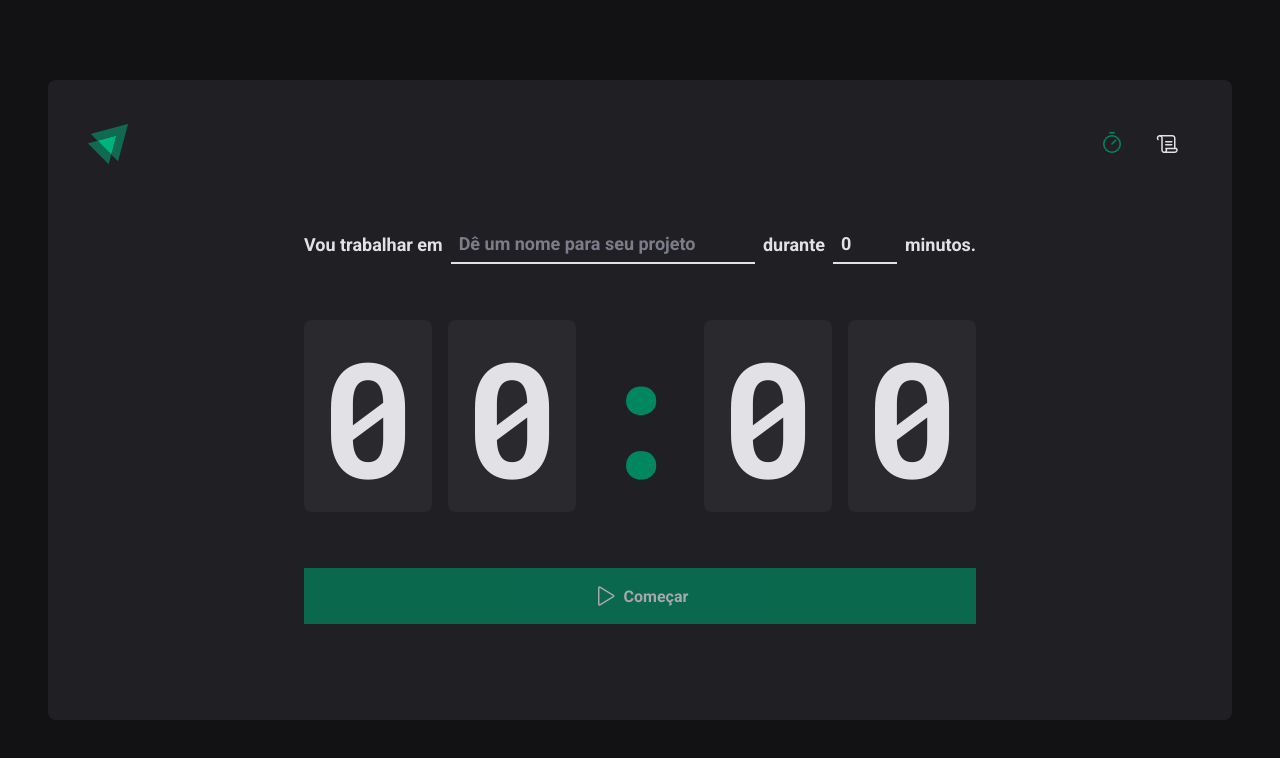
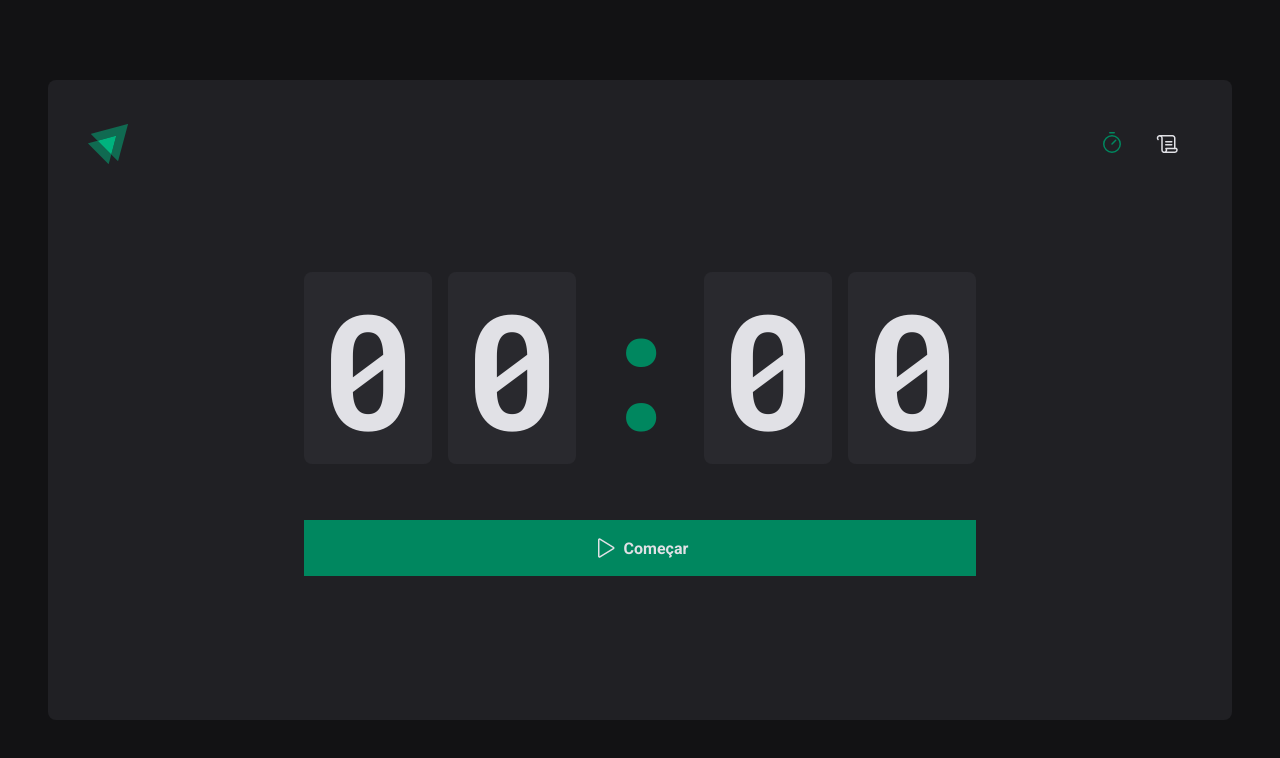
Before and after one commit to viniciusfg05/ignite22-timer, a React (Vite) app: page / in a window 1280 px wide. Shown: the top 758 px of the page. Built offline with nearby package versions, Linux system fonts and the light colour scheme.

Commit message:
Usando context API

```diff
--- /dev/null
+++ b/src/pages/Home/Components/CountDown/index.tsx
@@ -0,0 +1,68 @@
+import { differenceInSeconds } from "date-fns";
+import { useContext, useEffect, useState } from "react";
+import { CycleContext } from "../..";
+import { CountDownContainer, Separator } from "./styles";
+
+
+export function CountDown() {
+  const { activeCycle, activeCycleId, markCurrentCycleAsFinished} = useContext(CycleContext)
+
+  const [ amountSecondsPassed, setAmountSecondsPassed ] = useState(0) // Armazena o total de segundo que passo
+
+  const totalSeconds = activeCycle ? activeCycle.minutesAmount * 60 : 0 // Convert os minutos em segundos
+
+  useEffect(() => {
+    let interval: number;
+
+    // Se tiver um ciclo ativo, vou da um setInterfvalo
+    if(activeCycle) {
+      interval = setInterval(() => {
+        // diferença da data atual com a data do startCicle
+        const secondsDifference = differenceInSeconds( new Date(), activeCycle.startDate )
+
+        if(secondsDifference >= totalSeconds) {
+          markCurrentCycleAsFinished()
+
+          setAmountSecondsPassed(totalSeconds)
+          clearInterval(interval)
+
+        } else {
+          // se ainda não completou o total de segundo eu atualizado os segundos restantes
+          setAmountSecondsPassed(secondsDifference)
+        }
+
+
+      }, 1000)
+    }
+
+    return () => {
+      clearInterval(interval)
+    }
+  }, [activeCycle])
+
+
+  const currentSeconds = activeCycle ? totalSeconds - amountSecondsPassed : 0 // total de segundos menos o segundo que passou
+
+  const minutesAmount = Math.floor(currentSeconds / 60)
+  const secondsAmount = currentSeconds % 60 // Pega o resto da divisão
+
+  const minutes = String(minutesAmount).padStart(2, '0')
+  const seconds = String(secondsAmount).padStart(2, '0')
+
+  // Mostra o time no title da aba
+  useEffect(() => {
+    if(activeCycle) {
+      document.title = `${minutes}:${seconds}`
+    }
+  }, [minutes, seconds])
+
+  return (
+      <CountDownContainer>
+      <span>{minutes[0]}</span>
+      <span>{minutes[1]}</span>
+      <Separator>:</Separator>
+      <span>{seconds[0]}</span>
+      <span>{seconds[1]}</span>
+    </CountDownContainer>
+  )
+}
--- /dev/null
+++ b/src/pages/Home/Components/CountDown/styles.ts
@@ -0,0 +1,26 @@
+import styled from "styled-components"
+
+export const CountDownContainer = styled.header`
+    font-family: 'Roboto Mono', monospace;
+    font-size: 10rem;
+    line-height: 8rem;
+    color: ${(props) => props.theme['gray-100']};
+
+    display: flex;
+    gap: 1rem;
+
+    span {
+        background: ${(props) => props.theme['gray-700']};
+        padding: 2rem 1rem;
+        border-radius: 8px;
+    }
+
+`
+
+export const Separator = styled.div`
+    padding: 2rem 0;
+    color: ${(props) => props.theme['green-500']};
+    overflow: hidden;
+    display: flex;
+    justify-content: center;
+`
--- /dev/null
+++ b/src/pages/Home/Components/NewCicleForm/index.tsx
@@ -0,0 +1,56 @@
+import { MunutesAmountInput, TaskInput, FormContainer } from "./styles";
+import * as zod from 'zod' // usamos ess sitaxe, quando a bibioteca não exporta default
+import { useForm } from "react-hook-form";
+import { zodResolver } from '@hookform/resolvers/zod';
+
+
+
+const newCycleFormValidationSchema = zod.object({
+  //Validando um objeto por isso, zod.object
+  task: zod.string().min(5, "Informe a tarefa"),
+  minutesAmount: zod.number().min(1, 'Ciclo precisar ser no mínimo 5 minutos').max(60, 'Ciclo precisar ser no mínimo 60 minutos')
+})
+
+type NewCycleFormProps = zod.infer<typeof newCycleFormValidationSchema>
+
+export function NewCycleForm() {
+  const { register, handleSubmit, watch, reset } = useForm<NewCycleFormProps>({
+    resolver: zodResolver(newCycleFormValidationSchema),
+    defaultValues: {
+      task: '',
+      minutesAmount: 0,
+    }
+  })
+
+    return (
+        <FormContainer>
+          <label htmlFor="task">Vou trabalhar em</label>
+          <TaskInput
+            list="taskSuggestions"
+            disabled={!!activeCycle}
+            placeholder="Dê um nome para seu projeto"
+            {...register('task')} // nome para o input, tira o id que o register  já
+
+          />
+
+          <datalist id="taskSuggestions">
+            <option value="Projeto 1" />
+            <option value="Projeto 1" />
+            <option value="banana 1" />
+          </datalist>
+
+          <label htmlFor="minutesAmount">durante</label>
+          <MunutesAmountInput
+            type='number'
+            placeholder="00"
+            disabled={!!activeCycle}
+            step=""
+            min="1"
+            max="60"
+            {...register('minutesAmount', { valueAsNumber: true })}
+          />
+
+          <span>minutos.</span>
+        </FormContainer>
+    )
+}
--- /dev/null
+++ b/src/pages/Home/Components/NewCicleForm/styles.ts
@@ -0,0 +1,45 @@
+import styled from "styled-components"
+
+export const FormContainer = styled.main`
+    width: 100%;
+    display: flex;
+    align-items: center;
+    justify-content: center;
+    gap: 0.5rem;
+    color: ${(props) => props.theme['gray-100']};
+    font-size: 1.125rem;
+    font-weight: bold;
+    flex-wrap: wrap;
+`
+
+const BaseInput = styled.input`
+    background: transparent;
+    height: 2.5rem;
+    border: 0;
+    border-bottom: 2px solid ${(props) => props.theme['gray-100']};
+    font-weight: bold;
+    font-size: 1.125rem;
+    padding: 0 0.5rem;
+    color: ${(props) => props.theme['gray-100']};
+
+    &:focus {
+        box-shadow: none;
+        border-color: ${(props) => props.theme['green-500']};
+    }
+
+    &::placeholder {
+        color: ${(props) => props.theme['gray-500']};
+    }
+`
+
+export const TaskInput = styled(BaseInput)`
+    flex: 1;
+
+    &::-webkit-calendar-picker-indicator {
+        display: none !important;
+    }
+`
+
+export const MunutesAmountInput = styled(BaseInput)`
+    width: 4rem;
+`
--- a/src/pages/Home/index.tsx
+++ b/src/pages/Home/index.tsx
@@ -1,19 +1,10 @@
 import { HandPalm, Play } from "phosphor-react";
 import { useForm } from "react-hook-form";
-import { zodResolver } from '@hookform/resolvers/zod';
-import * as zod from 'zod' // usamos ess sitaxe, quando a bibioteca não exporta default
-import { CountDownContainer, FormContainer, HomeContainer, MunutesAmountInput, Separator, StartCountDownButton, StopCountDownButton, TaskInput } from "./styles";
-import { useEffect, useState } from "react";
+import { HomeContainer, StartCountDownButton, StopCountDownButton } from "./styles";
+import { createContext, useEffect, useState } from "react";
 import { differenceInSeconds } from 'date-fns'
-
-
-const newCycleFormValidationSchema = zod.object({
-  //Validando um objeto por isso, zod.object
-  task: zod.string().min(5, "Informe a tarefa"),
-  minutesAmount: zod.number().min(1, 'Ciclo precisar ser no mínimo 5 minutos').max(60, 'Ciclo precisar ser no mínimo 60 minutos')
-})
-
-type NewCycleFormProps = zod.infer<typeof newCycleFormValidationSchema>
+import { NewCycleForm } from "./Components/NewCicleForm";
+import { CountDown } from "./Components/CountDown";
 
 interface CycleProps {
   id: string;
@@ -24,35 +15,22 @@ interface CycleProps {
   FinashedDate?: Date;
 }
 
+interface CycleContextType {
+  activeCycle: CycleProps | undefined;
+  activeCycleId: string | null;
+  markCurrentCycleAsFinished: () => void;
+}
+
+export const CycleContext = createContext({} as CycleContextType)
+
+
 export function Home() {
   const [ cycles, setCicles ] = useState<CycleProps[]>([])
   const [ activeCycleId, setActiveCycleId ] = useState<string | null>(null)
-  const [ amountSecondsPassed, setAmountSecondsPassed ] = useState(0) // Armazena o total de segundo que passo
-  console.log(cycles)
 
   const activeCycle = cycles.find((cycles) => cycles.id === activeCycleId)
 
-  const totalSeconds = activeCycle ? activeCycle.minutesAmount * 60 : 0 // Convert os minutos em segundos
-
-
-  const { register, handleSubmit, watch, reset } = useForm<NewCycleFormProps>({
-    resolver: zodResolver(newCycleFormValidationSchema),
-    defaultValues: {
-      task: '',
-      minutesAmount: 0,
-    }
-  })
-
-  useEffect(() => {
-    let interval: number;
-
-    // Se tiver um ciclo ativo, vou da um setInterfvalo
-    if(activeCycle) {
-      interval = setInterval(() => {
-        // diferença da data atual com a data do startCicle
-        const secondsDifference = differenceInSeconds( new Date(), activeCycle.startDate )
-
-        if(secondsDifference >= totalSeconds) {
+  function markCurrentCycleAsFinished() {
     setCicles((state) =>
     state.map(cycles => {
       if(cycles.id === activeCycleId) {
@@ -62,40 +40,24 @@ export function Home() {
       }
     })
   )
-
-          setAmountSecondsPassed(totalSeconds)
-          clearInterval(interval)
-
-        } else {
-          // se ainda não completou o total de segundo eu atualizado os segundos restantes
-          setAmountSecondsPassed(secondsDifference)
   }
 
+  // function handleCreateNewCyrcle(data: NewCycleFormProp s) {
+  //   const id = String(new Date().getTime())
+  //   // data recebe os dados do input
+  //   const newCycle: CycleProps = {
+  //     id, //Data atual convertida em numero
+  //     task: data.task,
+  //     minutesAmount: data.minutesAmount,
+  //     startDate: new Date()
+  //   }
 
-      }, 1000)
-    }
+  //   setCicles((state) => [...state, newCycle])
+  //   setActiveCycleId(id)
+  //   setAmountSecondsPassed(0)
 
-    return () => {
-      clearInterval(interval)
-    }
-  }, [activeCycle])
-
-  function handleCreateNewCyrcle(data: NewCycleFormProps) {
-    const id = String(new Date().getTime())
-    // data recebe os dados do input
-    const newCycle: CycleProps = {
-      id, //Data atual convertida em numero
-      task: data.task,
-      minutesAmount: data.minutesAmount,
-      startDate: new Date()
-    }
-
-    setCicles((state) => [...state, newCycle])
-    setActiveCycleId(id)
-    setAmountSecondsPassed(0)
-
-    reset()
-  }
+  //   reset()
+  // }
 
   function handleInterruptCycle() {
 
@@ -115,64 +77,17 @@ export function Home() {
   }
 
 
-  const currentSeconds = activeCycle ? totalSeconds - amountSecondsPassed : 0 // total de segundos menos o segundo que passou
 
-  const minutesAmount = Math.floor(currentSeconds / 60)
-  const secondsAmount = currentSeconds % 60 // Pega o resto da divisão
-
-  const minutes = String(minutesAmount).padStart(2, '0')
-  const seconds = String(secondsAmount).padStart(2, '0')
-
-  // Mostra o time no title da aba
-  useEffect(() => {
-    if(activeCycle) {
-      document.title = `${minutes}:${seconds}`
-    }
-  }, [minutes, seconds])
-
-  const isInputFilled = watch('task')
-  const isSubmitDisabled = !isInputFilled
+  // const isInputFilled = watch('task')
+  // const isSubmitDisabled = !isInputFilled
 
   return (
     <HomeContainer>
-      <form onSubmit={handleSubmit(handleCreateNewCyrcle)} action="">
-        <FormContainer>
-          <label htmlFor="task">Vou trabalhar em</label>
-          <TaskInput
-            list="taskSuggestions"
-            disabled={!!activeCycle}
-            placeholder="Dê um nome para seu projeto"
-            {...register('task')} // nome para o input, tira o id que o register  já
+      <form /*</HomeContainer>onSubmit={handleSubmit(handleCreateNewCyrcle)} action=""*/>
+        <CycleContext.Provider value={{ activeCycle, activeCycleId, markCurrentCycleAsFinished}} >
+          {/* <NewCycleForm /> */}
 
-          />
-
-          <datalist id="taskSuggestions">
-            <option value="Projeto 1" />
-            <option value="Projeto 1" />
-            <option value="banana 1" />
-          </datalist>
-
-          <label htmlFor="minutesAmount">durante</label>
-          <MunutesAmountInput
-            type='number'
-            placeholder="00"
-            disabled={!!activeCycle}
-            step=""
-            min="1"
-            max="60"
-            {...register('minutesAmount', { valueAsNumber: true })}
-          />
-
-          <span>minutos.</span>
-        </FormContainer>
-
-        <CountDownContainer>
-          <span>{minutes[0]}</span>
-          <span>{minutes[1]}</span>
-          <Separator>:</Separator>
-          <span>{seconds[0]}</span>
-          <span>{seconds[1]}</span>
-        </CountDownContainer>
+          <CountDown />
 
           { activeCycle ? (
             <StopCountDownButton onClick={handleInterruptCycle} type="button">
@@ -180,11 +95,12 @@ export function Home() {
               Interromper
             </StopCountDownButton>
           ) : (
-          <StartCountDownButton disabled={isSubmitDisabled} type="submit">
+            <StartCountDownButton /*disabled={isSubmitDisabled}*/ type="submit">
               <Play size={24} />
               Começar
             </StartCountDownButton>
           ) }
+        </CycleContext.Provider>
 
       </form>
     </HomeContainer>
--- a/src/pages/Home/styles.ts
+++ b/src/pages/Home/styles.ts
@@ -13,75 +13,6 @@ export const HomeContainer = styled.main`
         flex-direction: column;
         gap: 3.5rem;
     }
-`
-
-export const FormContainer = styled.main`
-    width: 100%;
-    display: flex;
-    align-items: center;
-    justify-content: center;
-    gap: 0.5rem;
-    color: ${(props) => props.theme['gray-100']};
-    font-size: 1.125rem;
-    font-weight: bold;
-    flex-wrap: wrap;
-`
-
-export const CountDownContainer = styled.header`
-    font-family: 'Roboto Mono', monospace;
-    font-size: 10rem;
-    line-height: 8rem;
-    color: ${(props) => props.theme['gray-100']};
-
-    display: flex;
-    gap: 1rem;
-
-    span {
-        background: ${(props) => props.theme['gray-700']};
-        padding: 2rem 1rem;
-        border-radius: 8px;
-    }
-
-`
-
-export const Separator = styled.div`
-    padding: 2rem 0;
-    color: ${(props) => props.theme['green-500']};
-    overflow: hidden;
-    display: flex;
-    justify-content: center;
-`
-
-const BaseInput = styled.input`
-    background: transparent;
-    height: 2.5rem;
-    border: 0;
-    border-bottom: 2px solid ${(props) => props.theme['gray-100']};
-    font-weight: bold;
-    font-size: 1.125rem;
-    padding: 0 0.5rem;
-    color: ${(props) => props.theme['gray-100']};
-
-    &:focus {
-        box-shadow: none;
-        border-color: ${(props) => props.theme['green-500']};
-    }
-
-    &::placeholder {
-        color: ${(props) => props.theme['gray-500']};
-    }
-`
-
-export const TaskInput = styled(BaseInput)`
-    flex: 1;
-
-    &::-webkit-calendar-picker-indicator {
-        display: none !important;
-    }
-`
-
-export const MunutesAmountInput = styled(BaseInput)`
-    width: 4rem;
 `
 
 export const BaseCountDownButton = styled.button`
```
Lines whose indentation alone changed are shown as unchanged.
